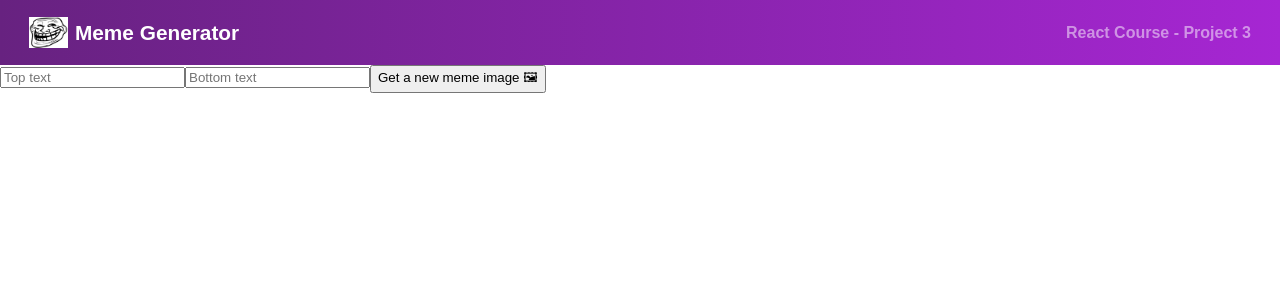
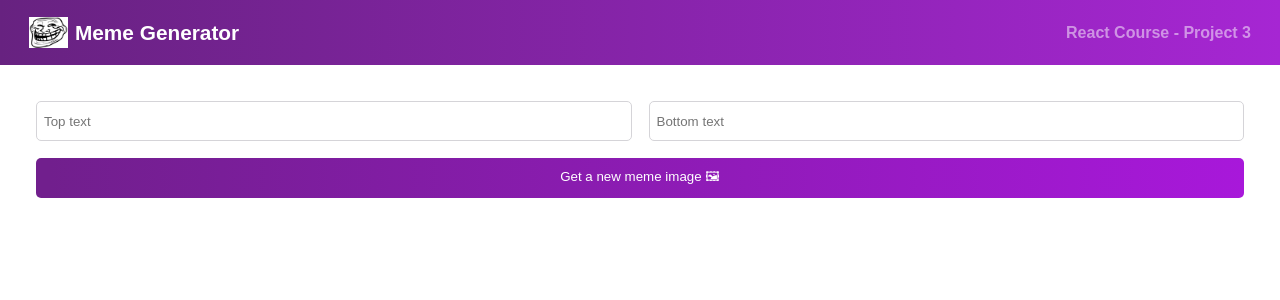
Before and after one commit to Halnon/Meme-Generator, a React app: page / in a window 1280 px wide. Shown: the top 300 px of the page. Built offline with nearby package versions, Linux system fonts and the light colour scheme; the HTML template or start-up script is replaced by a standard one.

Commit message:
add new styles for meme component to use gridbox instead of flex

```diff
--- a/src/index.css
+++ b/src/index.css
@@ -12,6 +12,10 @@
 :root {
     --color1: white;
     --color2: linear-gradient(to right, #672280 0%, #A626D3 100%);
+}
+
+main {
+    padding: 36px;
 }
 
 /* HEADER STYLES */
@@ -52,49 +56,25 @@
 
 /*MEME FORM STYLES*/
 
-.form--container {
-    margin: 28px 37px;
+.form {
+    display: grid;
+    grid-template: 40px 40px / 1fr 1fr;
+    gap: 17px;
 }
 
-.labels--container {
-    display: flex;
-    justify-content: space-evenly;
+.form--input {
+    font-family: "Karla", sans-serif;
+    border-radius: 5px;
+    border: 1px solid #D5D4D8;
+    text-indent: 5px;
 }
 
-/*FORM STYLES*/
-
-.form--container {
-    margin: 28px 37px;
+.form--button {
+    grid-column: 1 / -1;
+    font-family: "Karla", sans-serif;
+    border-radius: 5px;
+    background: linear-gradient(90.41deg, #711F8D 1.14%, #A818DA 100%);
+    color: white;
+    border: none;
+    cursor: pointer;
 }
-
-.labels--container {
-    display: flex;
-    justify-content: space-evenly;
-}
-
-#label--container1 {
-    width: 222px;
-    height: 55px;
-}
-
-.label--title {
-    font-size: 0.9rem;
-    font-weight: 500;
-    margin-bottom: 0.5rem;
-}
-
-.input {
-    padding: 10.5px 9px;
-    width: 80%;
-    font-size: 0.75rem;
-}
-
-.submit--input {
-    width: 100%;
-    margin: 15px 0;
-    padding: 10px 0;
-    background: linear-gradient(90deg, #672280 1.18%, #A626D3 100%);
-    color: white;
-    border-radius: 6px;
-    border: none;
-}
```
